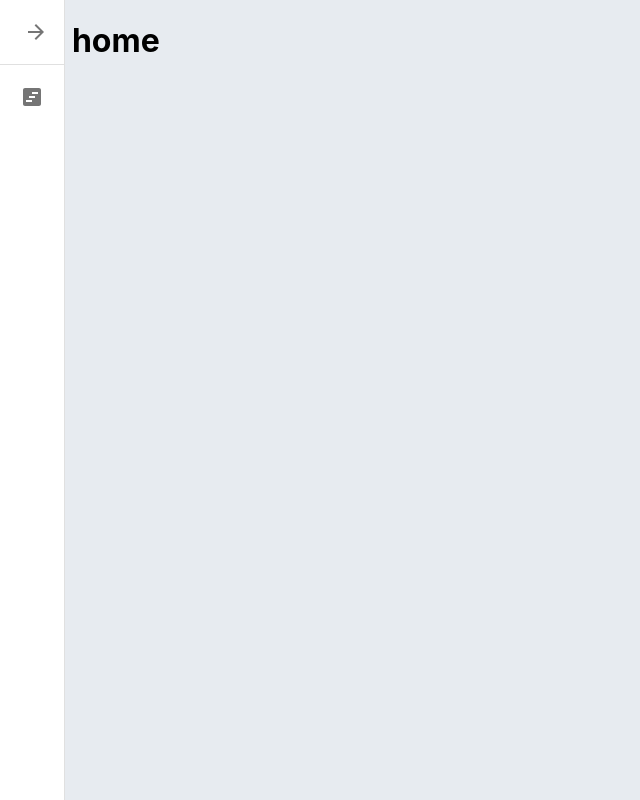
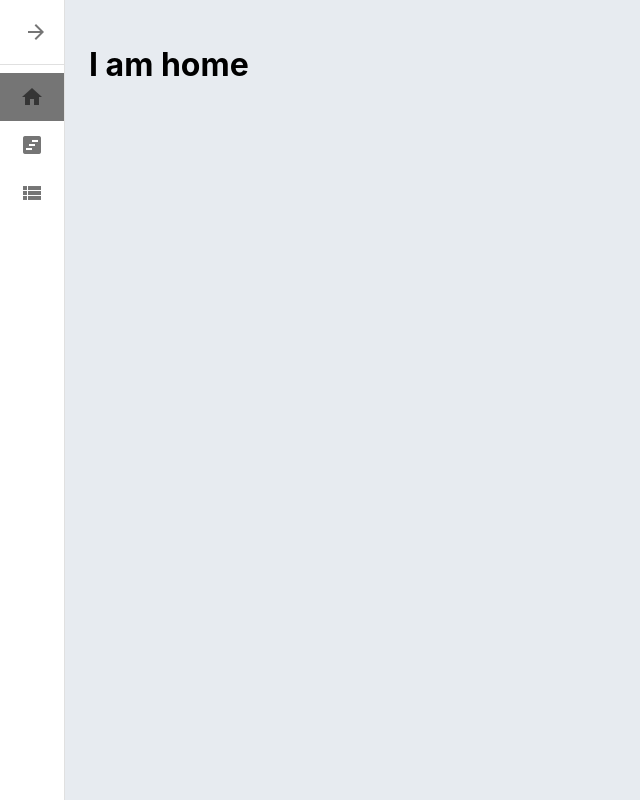
Before and after one commit to krishna1212031/gantt-fe, a Next.js app: page / in a window 1280 px wide. Shown: the whole page, without its empty margins (0-640 px from the left). Built offline with nearby package versions, Linux system fonts and the light colour scheme.

Commit message:
#12: Add sidebar with dummy data

```diff
--- a/components/sideBar.tsx
+++ /dev/null
@@ -1,91 +0,0 @@
-import {
-  Drawer as MuiDrawer,
-  IconButton,
-  styled,
-  Divider,
-  List,
-  ListItem,
-  ListItemButton,
-  ListItemIcon,
-  ListItemText,
-  Theme,
-  CSSObject
-} from "@mui/material";
-import { ArrowBack, ArrowForward, ViewTimeline } from "@mui/icons-material";
-import { FunctionComponent, useState } from "react";
-
-interface SideBarProps {}
-
-const drawerWidth = 240;
-
-const DrawerHeader = styled("div")(({ theme }) => ({
-  display: "flex",
-  alignItems: "center",
-  justifyContent: "flex-end",
-  padding: theme.spacing(0, 1),
-  ...theme.mixins.toolbar
-}));
-
-const openedMixin = (theme: Theme): CSSObject => ({
-  width: drawerWidth,
-  transition: theme.transitions.create('width', {
-    easing: theme.transitions.easing.sharp,
-    duration: theme.transitions.duration.enteringScreen,
-  }),
-  overflowX: 'hidden',
-});
-
-const closedMixin = (theme: Theme): CSSObject => ({
-  transition: theme.transitions.create('width', {
-    easing: theme.transitions.easing.sharp,
-    duration: theme.transitions.duration.leavingScreen,
-  }),
-  overflowX: 'hidden',
-  width: `calc(${theme.spacing(7)} + 1px)`,
-  [theme.breakpoints.up('sm')]: {
-    width: `calc(${theme.spacing(8)} + 1px)`,
-  },
-});
-
-const Drawer = styled(MuiDrawer, { shouldForwardProp: prop => prop !== "open" })(({ theme, open }) => ({
-  width: drawerWidth,
-  flexShrink: 0,
-  whiteSpace: "nowrap",
-  boxSizing: "border-box",
-  ...(open && {
-    ...openedMixin(theme),
-    "& .MuiDrawer-paper": openedMixin(theme)
-  }),
-  ...(!open && {
-    ...closedMixin(theme),
-    "& .MuiDrawer-paper": closedMixin(theme)
-  })
-}));
-
-const SideBar: FunctionComponent<SideBarProps> = () => {
-  const [open, setOpen] = useState(false);
-
-  return (
-    <Drawer variant="permanent" open={open}>
-      <DrawerHeader>
-        <IconButton onClick={() => setOpen(!open)}>{open ? <ArrowBack /> : <ArrowForward />}</IconButton>
-      </DrawerHeader>
-
-      <Divider />
-
-      <List>
-        <ListItem disablePadding sx={{ display: "block" }}>
-          <ListItemButton sx={{ minHeight: 48, justifyContent: open ? "initial" : "center", px: 2.5 }}>
-            <ListItemIcon sx={{ minWidth: 0, mr: open ? 3 : "auto", justifyContent: "center" }}>
-              <ViewTimeline />
-            </ListItemIcon>
-
-            <ListItemText primary="Project" sx={{ opacity: open ? 1 : 0 }} />
-          </ListItemButton>
-        </ListItem>
-      </List>
-    </Drawer>
-  );
-};
-
-export default SideBar;
--- /dev/null
+++ b/components/sideBar/index.tsx
@@ -0,0 +1,134 @@
+import { IconButton, Divider, List, ListItemButton, ListItemIcon, Icon, Collapse, ListItemText } from "@mui/material";
+import { ArrowBack, ArrowForward, ExpandLess, ExpandMore } from "@mui/icons-material";
+import { FunctionComponent, useState } from "react";
+import Link from "next/link";
+import { AccordionContainer, Drawer, DrawerHeader, ListItem } from "./styles";
+import { useRouter } from "next/router";
+import { RequireOnlyOne } from "../../interfaces/utils";
+
+interface SideBarProps {}
+
+interface SideBarItemRaw {
+  icon: string;
+  text: string;
+  link?: string;
+  children?: Required<Omit<SideBarItemRaw, "children">>[];
+}
+
+type SideBarItem = RequireOnlyOne<SideBarItemRaw, "link" | "children">;
+
+const sideBarItems: SideBarItem[] = [
+  { icon: "home", text: "Home", link: "/" },
+  {
+    icon: "view_timeline",
+    text: "Projects",
+    children: [
+      {
+        icon: "star",
+        text: "List",
+        link: "/w"
+      }
+    ]
+  },
+  {
+    icon: "view_list",
+    text: "Tasks",
+    link: "/w/projects"
+  }
+];
+
+const SideBar: FunctionComponent<SideBarProps> = () => {
+  const router = useRouter();
+  const [openDrawer, setOpenDrawer] = useState(false);
+  const [hovered, setHovered] = useState(false);
+  // store the index of opned item in the sidebar
+  const [openItem, setOpenItem] = useState<number | null>(
+    sideBarItems.findIndex(item => item.children && item.children.find(child => router.pathname === child.link))
+  );
+
+  const open = openDrawer || hovered;
+
+  const handleArrowClick = () => {
+    setOpenDrawer(!openDrawer);
+    setHovered(false);
+  };
+
+  const handleSideBarClick = (index: number) => {
+    if (openItem === index) {
+      setOpenItem(null);
+    } else {
+      setOpenItem(index);
+    }
+  };
+
+  const IconAndText = ({ open, item }: { open: boolean; item: SideBarItem }) => (
+    <>
+      <ListItemIcon sx={{ minWidth: 0, mr: open ? 3 : "auto", justifyContent: "center" }}>
+        <Icon>{item.icon}</Icon>
+      </ListItemIcon>
+
+      <ListItemText primary={item.text} sx={{ opacity: open ? 1 : 0 }} />
+    </>
+  );
+
+  return (
+    <>
+      <link rel="stylesheet" href="https://fonts.googleapis.com/icon?family=Material+Icons" />
+      <Drawer variant="permanent" open={open} onMouseLeave={() => setHovered(false)}>
+        <DrawerHeader>
+          <IconButton onClick={handleArrowClick}>{openDrawer ? <ArrowBack /> : <ArrowForward />}</IconButton>
+        </DrawerHeader>
+
+        <Divider />
+
+        <List onMouseEnter={() => setHovered(true)}>
+          {sideBarItems.map((item, index) => (
+            <ListItem
+              disablePadding
+              key={item.text}
+              isActive={
+                item.children
+                  ? Boolean(openItem !== index && item.children.find(child => router.pathname === child.link))
+                  : router.pathname === item.link
+              }
+            >
+              {item.children ? (
+                <AccordionContainer open={openItem === index}>
+                  <ListItemButton
+                    sx={{ minHeight: 48, justifyContent: open ? "initial" : "center", px: 2.5 }}
+                    onClick={() => handleSideBarClick(index)}
+                  >
+                    <IconAndText open={open} item={item} />
+
+                    {open && (openItem === index ? <ExpandLess /> : <ExpandMore />)}
+                  </ListItemButton>
+                  <Collapse in={openItem === index} timeout="auto" unmountOnExit>
+                    <List disablePadding>
+                      {item.children.map(child => (
+                        <ListItem disablePadding key={child.text} isActive={router.pathname === child.link}>
+                          <Link href={child.link}>
+                            <ListItemButton sx={{ pl: open ? 4 : 2.5, pr: 2.5, py: 0, minHeight: 32 }}>
+                              <IconAndText open={open} item={child} />
+                            </ListItemButton>
+                          </Link>
+                        </ListItem>
+                      ))}
+                    </List>
+                  </Collapse>
+                </AccordionContainer>
+              ) : (
+                <Link href={item.link}>
+                  <ListItemButton sx={{ minHeight: 48, justifyContent: open ? "initial" : "center", px: 2.5 }}>
+                    <IconAndText open={open} item={item} />
+                  </ListItemButton>
+                </Link>
+              )}
+            </ListItem>
+          ))}
+        </List>
+      </Drawer>
+    </>
+  );
+};
+
+export default SideBar;
--- /dev/null
+++ b/components/sideBar/styles.ts
@@ -0,0 +1,56 @@
+import { Drawer as MuiDrawer, CSSObject, styled, Theme, ListItem as MuiListItem, Box } from "@mui/material";
+
+const drawerWidth = 240;
+
+const openedMixin = (theme: Theme): CSSObject => ({
+  width: drawerWidth,
+  transition: theme.transitions.create("width", {
+    easing: theme.transitions.easing.sharp,
+    duration: theme.transitions.duration.enteringScreen
+  }),
+  overflowX: "hidden"
+});
+
+const closedMixin = (theme: Theme): CSSObject => ({
+  transition: theme.transitions.create("width", {
+    easing: theme.transitions.easing.sharp,
+    duration: theme.transitions.duration.leavingScreen
+  }),
+  overflowX: "hidden",
+  width: `calc(${theme.spacing(7)} + 1px)`,
+  [theme.breakpoints.up("sm")]: {
+    width: `calc(${theme.spacing(8)} + 1px)`
+  }
+});
+
+export const DrawerHeader = styled("div")(({ theme }) => ({
+  display: "flex",
+  alignItems: "center",
+  justifyContent: "flex-end",
+  padding: theme.spacing(0, 1),
+  ...theme.mixins.toolbar
+}));
+
+export const Drawer = styled(MuiDrawer, { shouldForwardProp: prop => prop !== "open" })(({ theme, open }) => ({
+  width: drawerWidth,
+  flexShrink: 0,
+  whiteSpace: "nowrap",
+  boxSizing: "border-box",
+  ...(open && {
+    ...openedMixin(theme),
+    "& .MuiDrawer-paper": openedMixin(theme)
+  }),
+  ...(!open && {
+    ...closedMixin(theme),
+    "& .MuiDrawer-paper": closedMixin(theme)
+  })
+}));
+
+export const ListItem = styled(MuiListItem, { shouldForwardProp: prop => prop !== "isActive" })<{ isActive: boolean }>(({ theme, isActive }) => ({
+  display: "block",
+  background: isActive ? theme.palette.action.active : undefined
+}));
+
+export const AccordionContainer = styled(Box)<{ open: boolean }>(({ theme, open }) => ({
+  background: open ? theme.palette.grey[100] : undefined
+}));
--- /dev/null
+++ b/interfaces/utils.ts
@@ -0,0 +1,9 @@
+export type RequireAtLeastOne<T, Keys extends keyof T = keyof T> = Pick<T, Exclude<keyof T, Keys>> &
+  {
+    [K in Keys]-?: Required<Pick<T, K>> & Partial<Pick<T, Exclude<Keys, K>>>;
+  }[Keys];
+
+export type RequireOnlyOne<T, Keys extends keyof T = keyof T> = Pick<T, Exclude<keyof T, Keys>> &
+  {
+    [K in Keys]-?: Required<Pick<T, K>> & Partial<Record<Exclude<Keys, K>, undefined>>;
+  }[Keys];
--- a/pages/_app.tsx
+++ b/pages/_app.tsx
@@ -1,12 +1,15 @@
 import "../styles/globals.css";
 import type { AppProps } from "next/app";
 import SideBar from "../components/sideBar";
+import { Box } from "@mui/material";
 
 export default function App({ Component, pageProps }: AppProps) {
   return (
-    <>
+    <Box sx={{ display: 'flex' }}>
       <SideBar />
-      <Component {...pageProps} />
-    </>
+      <Box component="main" sx={{ flexGrow: 1, p: 3 }}>
+        <Component {...pageProps} />
+      </Box>
+    </Box>
   );
 }
```
